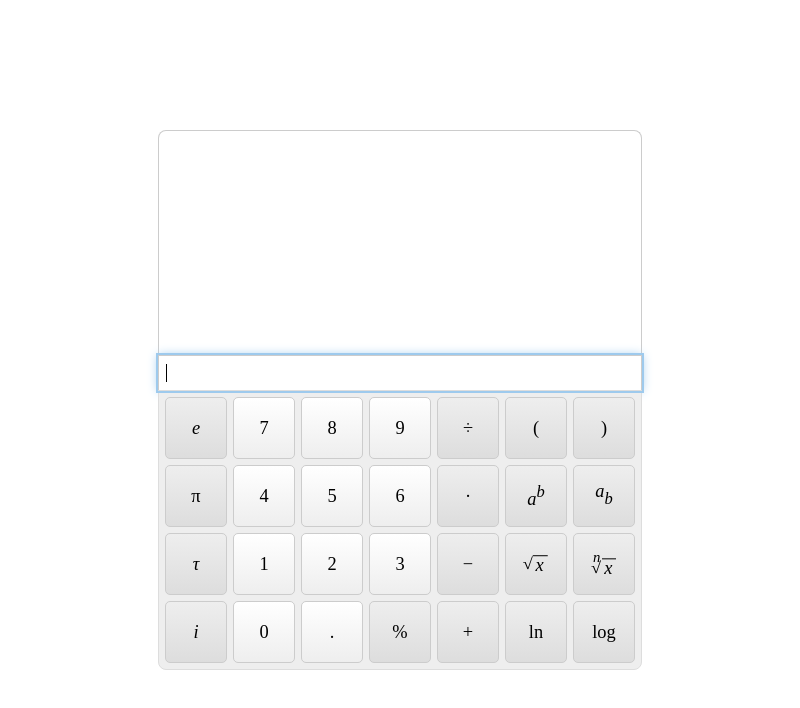
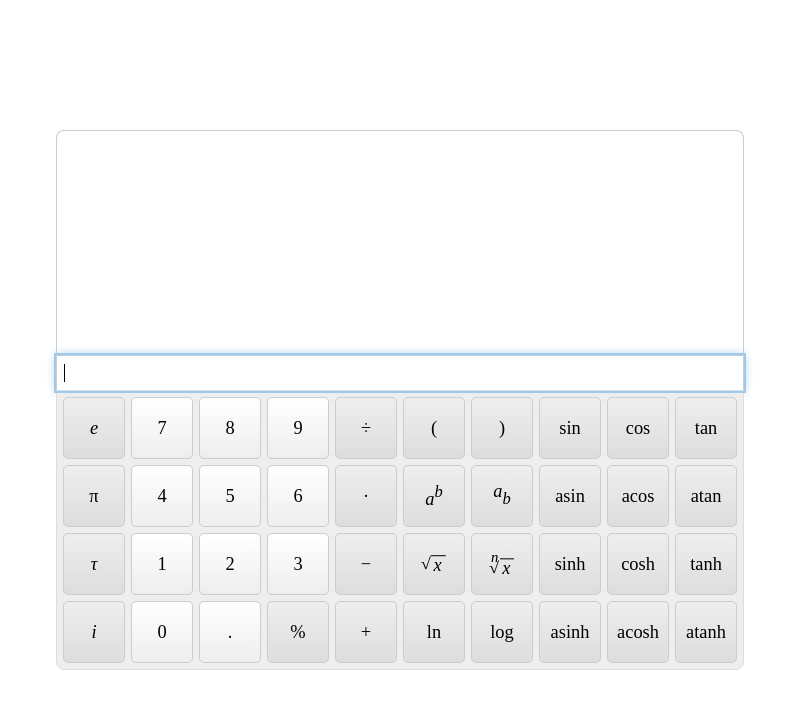
Before and after one commit to zach-zajack/calculator, an Electron app: page app/index.html in a window 800 px wide. Drawn offline with nearby package versions, Linux system fonts and the light colour scheme; a web font is replaced by a local one.

Commit message:
add trig and hyperbolic trig buttons

```diff
--- a/app/index.css
+++ b/app/index.css
@@ -16,7 +16,7 @@
 }
 
 .equation-field {
-  width: 470px;
+  width: 674px;
   border: 1px solid #ccc;
   margin: -1px;
   padding: 6px;
@@ -43,7 +43,7 @@
   border-radius: 0 0 8px 8px;
   padding: 3px;
   height: 272px;
-  width: 476px;
+  width: 680px;
   background-color: #eee;
   display: block;
 }
--- a/app/index.html
+++ b/app/index.html
@@ -38,6 +38,16 @@
       <span class="btn-text" data-latex=")"></span>
     </div>
 
+    <div class="btn" data-op="sin">
+      <span class="btn-text" data-latex="sin"></span>
+    </div>
+    <div class="btn" data-op="cos">
+      <span class="btn-text" data-latex="cos"></span>
+    </div>
+    <div class="btn" data-op="tan">
+      <span class="btn-text" data-latex="tan"></span>
+    </div>
+
     <div class="btn" data-op="pi">
       <span class="btn-text" data-latex="\pi"></span>
     </div>
@@ -59,6 +69,16 @@
     </div>
     <div class="btn" data-op="_">
       <span class="btn-text" data-latex="a_b"></span>
+    </div>
+
+    <div class="btn" data-op="asin">
+      <span class="btn-text" data-latex="asin"></span>
+    </div>
+    <div class="btn" data-op="acos">
+      <span class="btn-text" data-latex="acos"></span>
+    </div>
+    <div class="btn" data-op="atan">
+      <span class="btn-text" data-latex="atan"></span>
     </div>
 
     <div class="btn" data-op="tau">
@@ -84,6 +104,16 @@
       <span class="btn-text" data-latex="\sqrt[n]{x}"></span>
     </div>
 
+    <div class="btn" data-op="sinh">
+      <span class="btn-text" data-latex="sinh"></span>
+    </div>
+    <div class="btn" data-op="cosh">
+      <span class="btn-text" data-latex="cosh"></span>
+    </div>
+    <div class="btn" data-op="tanh">
+      <span class="btn-text" data-latex="tanh"></span>
+    </div>
+
     <div class="btn" data-op="i">
       <span class="btn-text" data-latex="i"></span>
     </div>
@@ -106,6 +136,16 @@
     <div class="btn" data-op="log">
       <span class="btn-text" data-latex="log"></span>
     </div>
+
+    <div class="btn" data-op="asinh">
+      <span class="btn-text" data-latex="asinh"></span>
+    </div>
+    <div class="btn" data-op="acos">
+      <span class="btn-text" data-latex="acosh"></span>
+    </div>
+    <div class="btn" data-op="atanh">
+      <span class="btn-text" data-latex="atanh"></span>
+    </div>
   </div>
 </div>
 </body>
--- a/src/index.js
+++ b/src/index.js
@@ -7,6 +7,17 @@ var exprFields = [];
 
 $(document).ready(function() {
   MQ = MathQuill.getInterface(2);
+  MQ.config({
+    spaceBehavesLikeTab: true,
+    restrictMismatchedBrackets: true,
+    supSubsRequireOperand: true,
+    autoSubscriptNumerals: true,
+    autoCommands: "sqrt nthroot pi tau",
+    autoOperatorNames:
+      "ln log " +
+      "sin cos tan asin acos atan " +
+      "sinh cosh tanh asinh acosh atanh"
+  });
   mathFieldContainer = document.getElementById("math-fields");
   buttonsContainer = document.getElementById("buttons");
   createMathField();
@@ -27,12 +38,6 @@ function createMathField() {
   answerFields.push(MQ.StaticMath(answerSpans[answerSpans.length-1]));
   var exprSpans = $(".expr-field");
   var exprField = MQ.MathField(exprSpans[exprSpans.length-1], {
-    spaceBehavesLikeTab: true,
-    restrictMismatchedBrackets: true,
-    supSubsRequireOperand: true,
-    autoSubscriptNumerals: true,
-    autoCommands: "sqrt nthroot pi tau",
-    autoOperatorNames: "ln log",
     handlers: {
       edit: (exprField) => {
         var answerField = answerFields[curFieldId];
```
